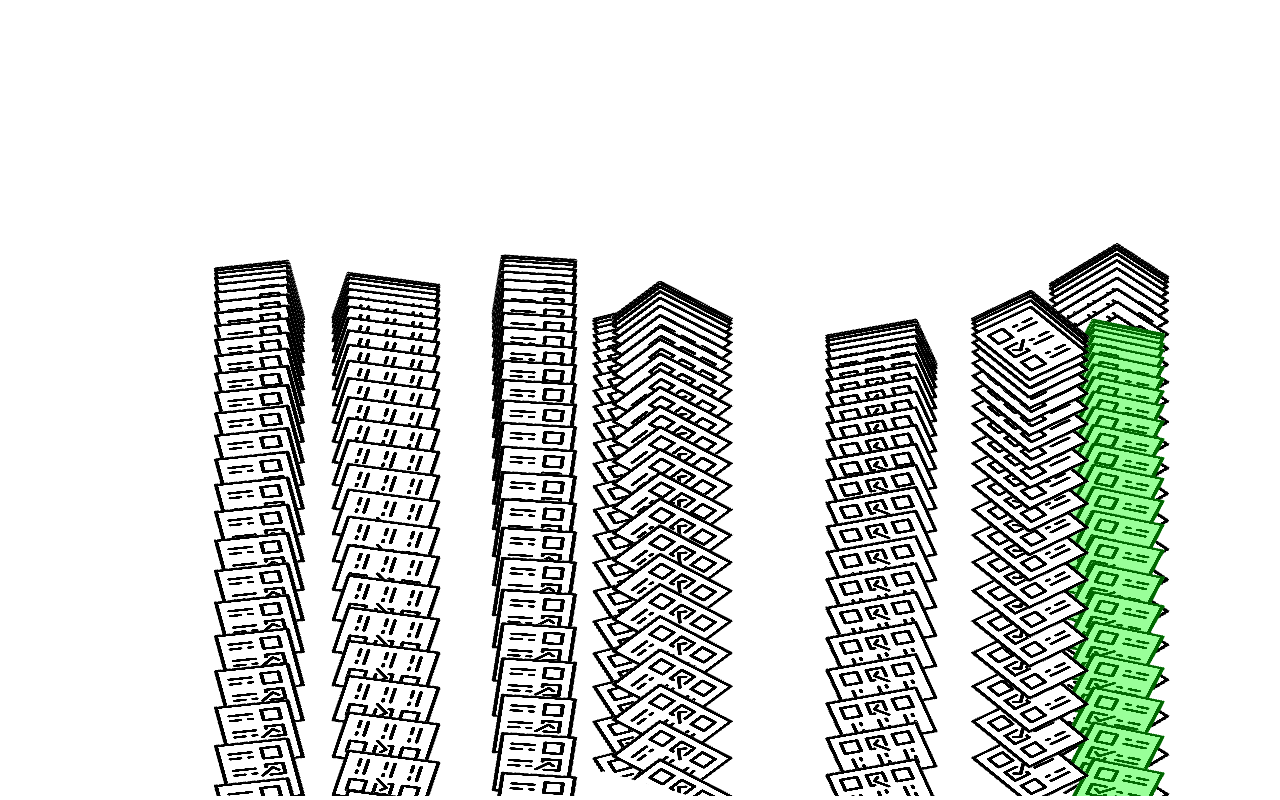
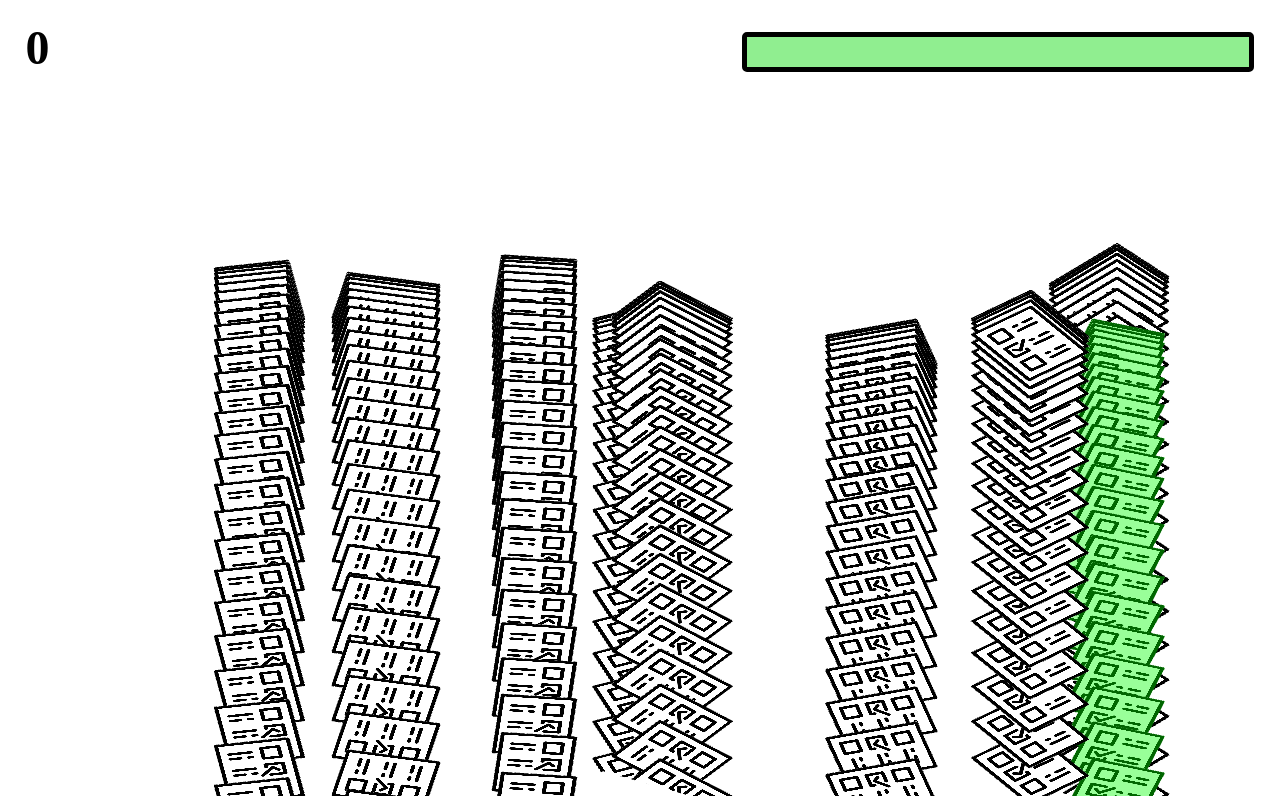
Before and after one commit to Arramx/bko-game, a plain HTML site: page game.html in a window 1280 px wide. Drawn offline with Linux system fonts and the light colour scheme.

Commit message:
Added HP bar and score

```diff
--- /dev/null
+++ b/game.css
@@ -0,0 +1,25 @@
+.hp-bar {
+    position: absolute;
+    right: 2vw;
+    top: 4vh;
+    width: 40vw;
+    height: 5vh;
+    background-color: red;
+    border: 5px solid black;
+    border-radius: 5px;
+}
+
+.hp-fill {
+    width: 100%;
+    height: 100%;
+    background-color: lightgreen;
+}
+
+.score {
+    position: absolute;
+    left: 2vw;
+    top: 2.5vh;
+    font-weight: bold;
+    font-size: 3em;
+    user-select: none;
+}
--- a/game.html
+++ b/game.html
@@ -6,10 +6,15 @@
         <meta name="description" content="">
         <meta name="viewport" content="width=device-width, initial-scale=1">
         <link rel="stylesheet" href="main.css">
+        <link rel="stylesheet" href="game.css">
         <script src="gl-matrix-min.js"></script>
     </head>
     <body>
         <canvas id="draw"></canvas>
+        <div class="hp-bar">
+            <div class="hp-fill"></div>
+        </div>
+        <p class="score">0</p>
         <script src="setup.js"></script>
         <script src="shaders.js"></script>
         <script src="texture.js"></script>
--- a/game.js
+++ b/game.js
@@ -1,4 +1,7 @@
-objs = [];
+let objs = [];
+let hp = 3;
+const hpBar = document.querySelector('.hp-fill');
+const scorePointer = document.querySelector('.score');
 
 setInterval(() => {
     const favourite = Math.random() * 9 + 1
```
